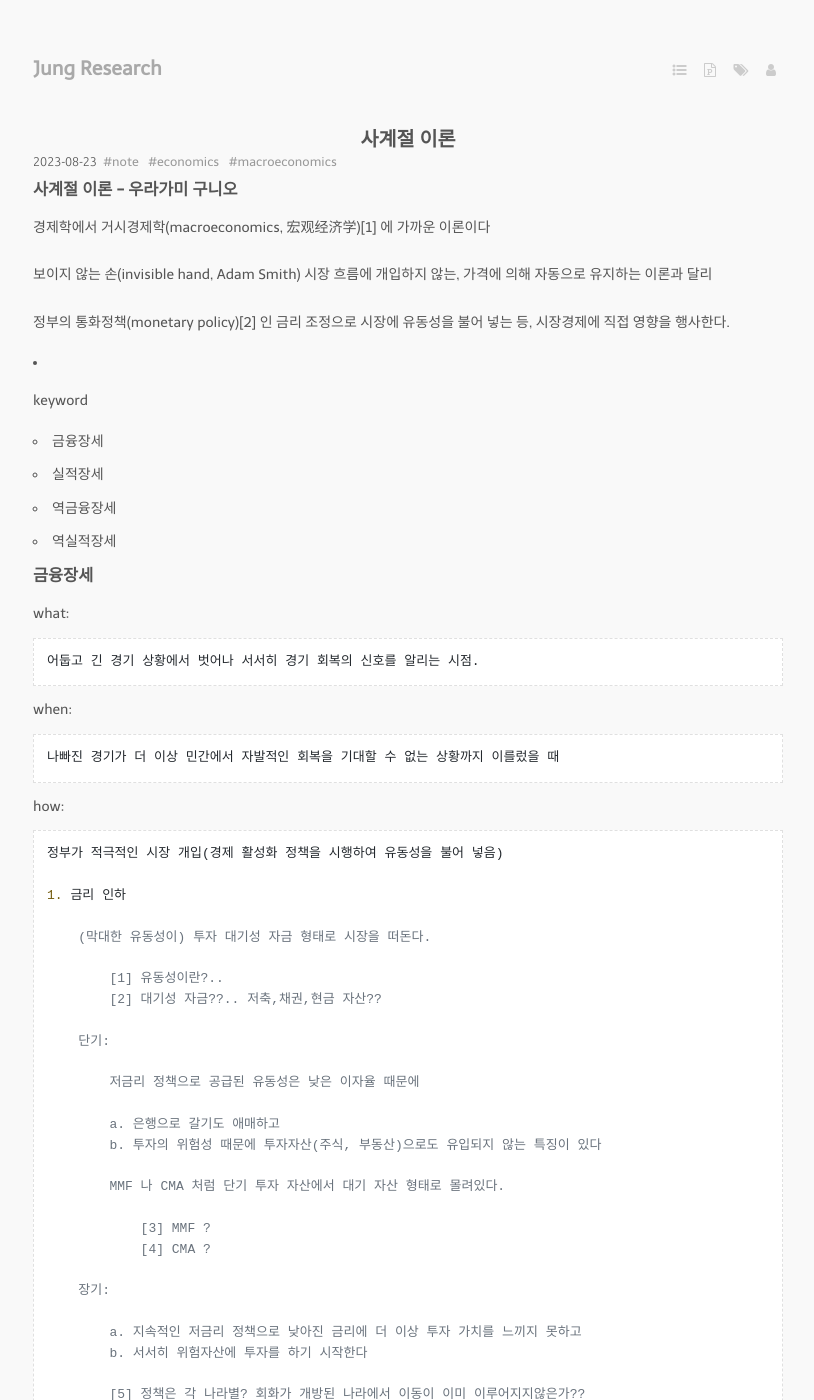
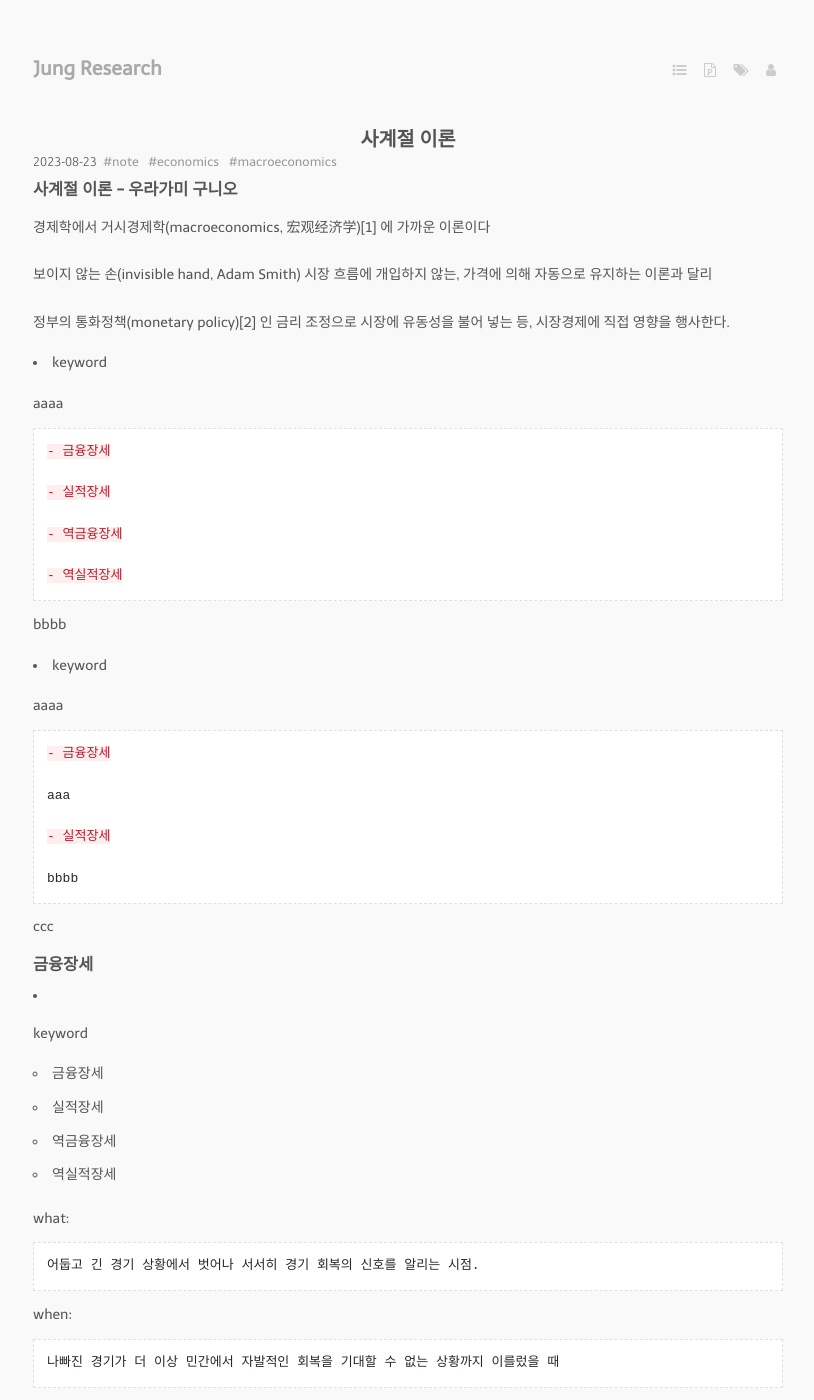
Before and after one commit to jung-research/github.io, a Jekyll site: the page built from _posts/2023-08-23-season_theory.md, in a window 1280 px wide and 1400 px high. Shown: the whole window, without its empty margins (232-1046 px from the left). Built offline with Jekyll 4.4.1, drawn with Linux system fonts in a browser that asks for light colours; nearby versions of some CDN libraries; some web fonts are replaced.

Commit message:
mod season_theory

```diff
--- a/_posts/2023-08-23-season_theory.md
+++ b/_posts/2023-08-23-season_theory.md
@@ -17,12 +17,41 @@ tags:
 
 * keyword
 
+aaaa
+
+    - 금융장세
+
+    - 실적장세
+
+    - 역금융장세
+
+    - 역실적장세
+
+bbbb
+
+* keyword
+
+aaaa
+
+    - 금융장세
+
+    aaa
+
+    - 실적장세
+
+    bbbb
+
+ccc
+
+
+### 금융장세
+
+* keyword
+
     - 금융장세
     - 실적장세
     - 역금융장세
     - 역실적장세
-
-### 금융장세
 
 what:
 
```
